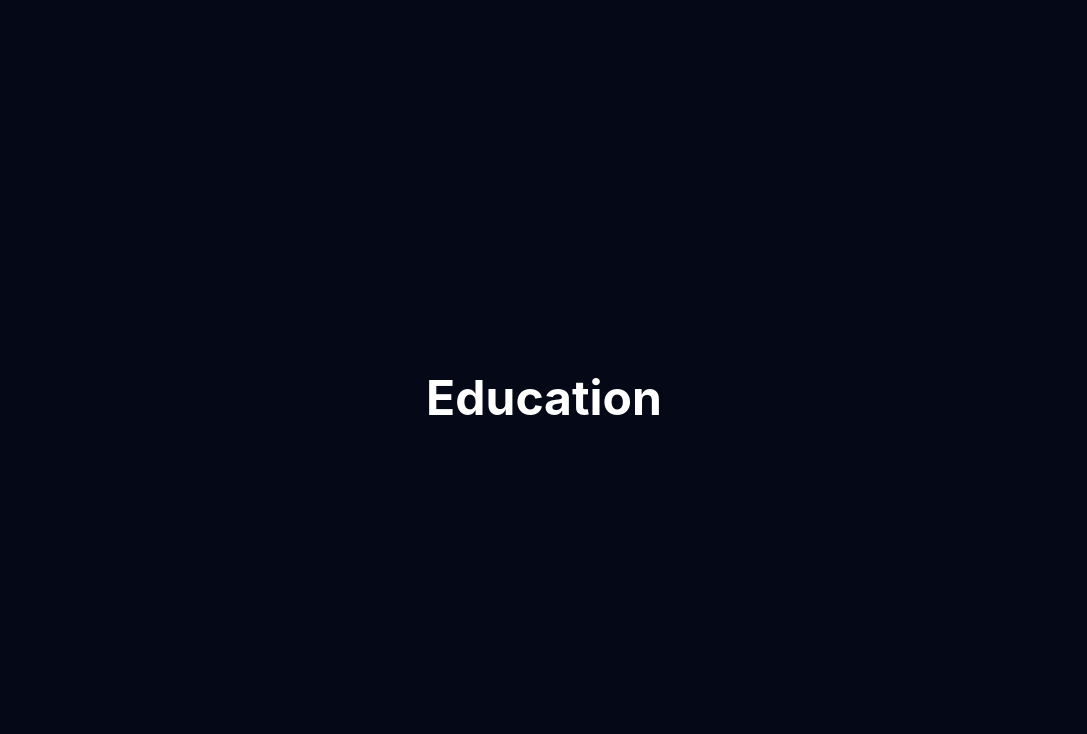
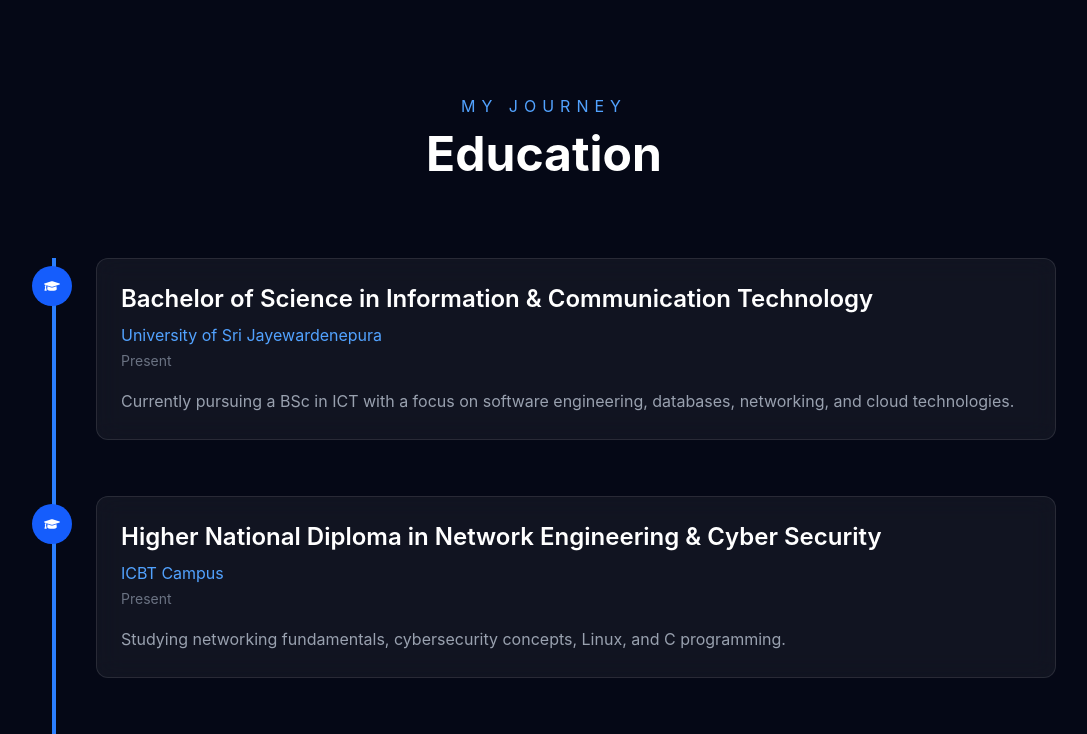
Before and after one commit to MilanAlgama/Milan-Algama, a React (Vite) app: page / in a window 1280 px wide. Shown: the part 1720-2454 px from the top of the page, without its empty margins (96-1183 px from the left). Built offline with nearby package versions, Linux system fonts and the light colour scheme.

Commit message:
Implement the Education timeline

```diff
--- a/src/components/Education.jsx
+++ b/src/components/Education.jsx
@@ -1,10 +1,81 @@
+import { motion } from "framer-motion";
+import { FaGraduationCap } from "react-icons/fa";
+import portfolioData from "../data/portfolioData";
+
 function Education() {
   return (
     <section
       id="education"
-      className="min-h-screen flex items-center justify-center"
+      className="min-h-screen bg-[#050816] py-24 px-6"
     >
-      <h2 className="text-5xl font-bold">Education</h2>
+      <div className="max-w-5xl mx-auto">
+
+        <motion.div
+          initial={{ opacity: 0, y: 40 }}
+          whileInView={{ opacity: 1, y: 0 }}
+          transition={{ duration: 0.7 }}
+          viewport={{ once: true }}
+          className="text-center"
+        >
+          <p className="uppercase tracking-[6px] text-blue-400">
+            My Journey
+          </p>
+
+          <h2 className="text-5xl font-bold mt-3">
+            Education
+          </h2>
+        </motion.div>
+
+        <div className="relative mt-20">
+
+          {/* Timeline Line */}
+
+          <div className="absolute left-5 top-0 h-full w-1 bg-blue-500"></div>
+
+          {portfolioData.education.map((item, index) => (
+
+            <motion.div
+              key={index}
+              initial={{ opacity: 0, x: -80 }}
+              whileInView={{ opacity: 1, x: 0 }}
+              transition={{ duration: 0.5, delay: index * 0.2 }}
+              viewport={{ once: true }}
+              className="relative pl-16 mb-14"
+            >
+
+              <div className="absolute left-0 top-2 w-10 h-10 rounded-full bg-blue-600 flex items-center justify-center">
+
+                <FaGraduationCap />
+
+              </div>
+
+              <div className="bg-white/5 backdrop-blur-md border border-white/10 rounded-xl p-6 hover:border-blue-500 transition">
+
+                <h3 className="text-2xl font-semibold">
+                  {item.title}
+                </h3>
+
+                <p className="text-blue-400 mt-2">
+                  {item.institute}
+                </p>
+
+                <p className="text-sm text-gray-500 mt-1">
+                  {item.period}
+                </p>
+
+                <p className="text-gray-400 mt-4 leading-7">
+                  {item.description}
+                </p>
+
+              </div>
+
+            </motion.div>
+
+          ))}
+
+        </div>
+
+      </div>
     </section>
   );
 }
--- /dev/null
+++ b/src/data/portfolioData.js
@@ -0,0 +1,36 @@
+const portfolioData = {
+  personal: {
+    name: "Milan Harsha",
+    role: "ICT Undergraduate | Cloud & DevOps Enthusiast",
+    email: "milanharsha28@gmail.com",
+    github: "https://github.com/MilanAlgama",
+    linkedin: "#",
+    resume: "/resume.pdf",
+  },
+
+  education: [
+    {
+      title: "Bachelor of Science in Information & Communication Technology",
+      institute: "University of Sri Jayewardenepura",
+      period: "Present",
+      description:
+        "Currently pursuing a BSc in ICT with a focus on software engineering, databases, networking, and cloud technologies.",
+    },
+    {
+      title: "Higher National Diploma in Network Engineering & Cyber Security",
+      institute: "ICBT Campus",
+      period: "Present",
+      description:
+        "Studying networking fundamentals, cybersecurity concepts, Linux, and C programming.",
+    },
+    {
+      title: "G.C.E. Advanced Level",
+      institute: "Gurukula College, Kelaniya",
+      period: "Completed",
+      description:
+        "Completed Advanced Level in the Physical Science stream.",
+    },
+  ],
+};
+
+export default portfolioData;
--- a/src/data/portfoliodData.js
+++ /dev/null
@@ -1,26 +0,0 @@
-const portfolioData = {
-  name: "Milan Harsha",
-  role: "ICT Undergraduate | Cloud & DevOps Enthusiast",
-
-  email: "milanharsha28@gmail.com",
-
-  github: "https://github.com/MilanAlgama",
-
-  linkedin: "#",
-
-  projects: [
-    {
-      title: "Sales Management System",
-      github:
-        "https://github.com/MilanAlgama/SalesManagementSystem",
-    },
-
-    {
-      title: "Logistics Management System",
-      github:
-        "https://github.com/MilanAlgama/Logistics-Management-System",
-    },
-  ],
-};
-
-export default portfolioData;
```
